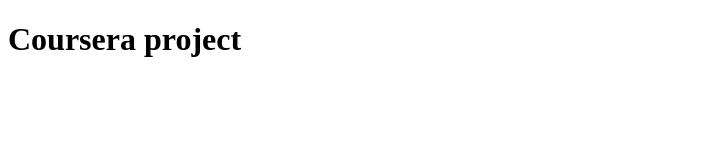
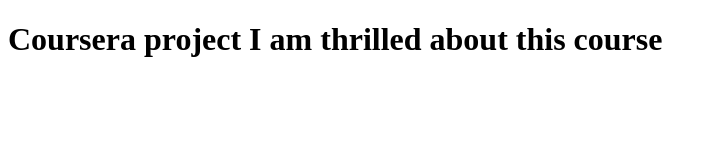
Before and after one commit to Slavunty/AngularJS_Coursera, a plain HTML site: page index.html in a window 1280 px wide. Shown: the whole page, without its empty margins (0-716 px from the left). Drawn offline with Linux system fonts and the light colour scheme.

Commit message:
Next vesion of web file

```diff
--- a/index.html
+++ b/index.html
@@ -5,6 +5,7 @@
     <title>Hello!!!!!</title>
   </head>
   <body>
-    <h1>Coursera project</h1>
+    <h1>Coursera project
+    I am thrilled about this course</h1>
   </body>
 </html>
```
